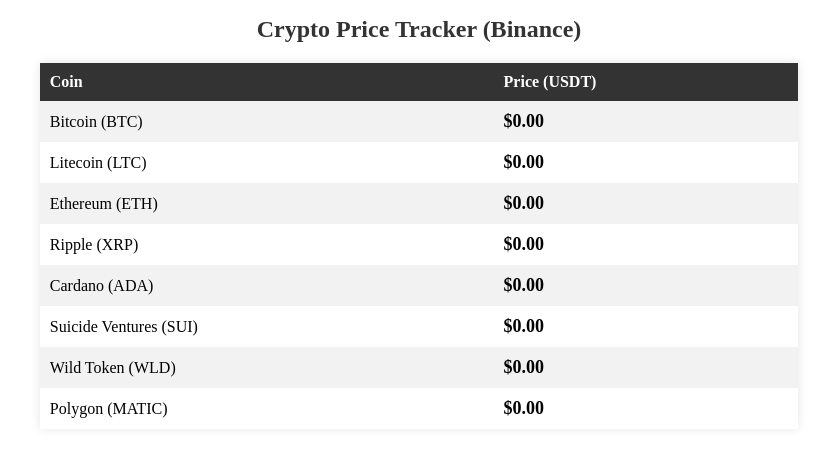
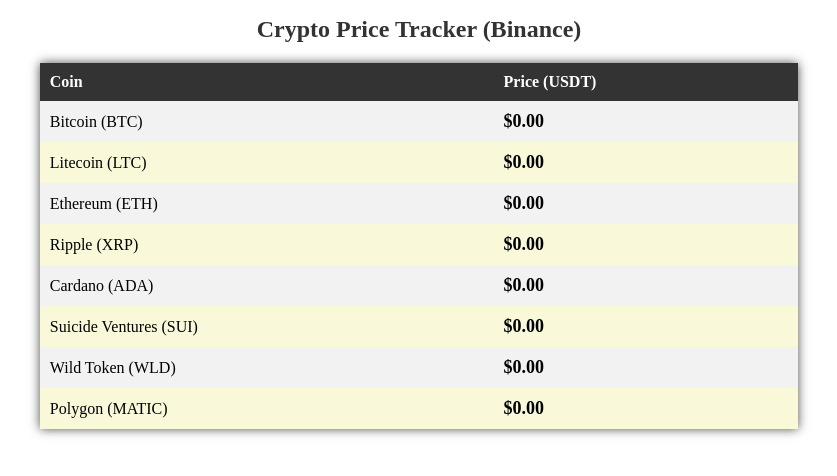
Before and after one commit to rinditia00/rinditia00.github.io, a plain HTML site: page index.html in a window 1280 px wide. Shown: the whole page, without its empty margins (221-1058 px from the left). Drawn offline with Linux system fonts and the light colour scheme; no server answers.

Commit message:
Update styles.css

```diff
--- a/styles.css
+++ b/styles.css
@@ -7,12 +7,14 @@
 }
 
 /* Style the table */
+/* Style the table with a light background */
+
 .crypto-table {
     width: 60%;
     margin: 0 auto;
     border-collapse: collapse;
-    box-shadow: 0 0 10px rgba(0, 0, 0, 0.1); /* Add a subtle box shadow for a card effect */
-    background-color: #fff;
+    box-shadow: 0 0 10px rgba(0, 0, 0, 0.7); /* Add a subtle box shadow for a card effect */
+    background-color: #f9f9d9;
 }
 
 /* Style table headers */
```
